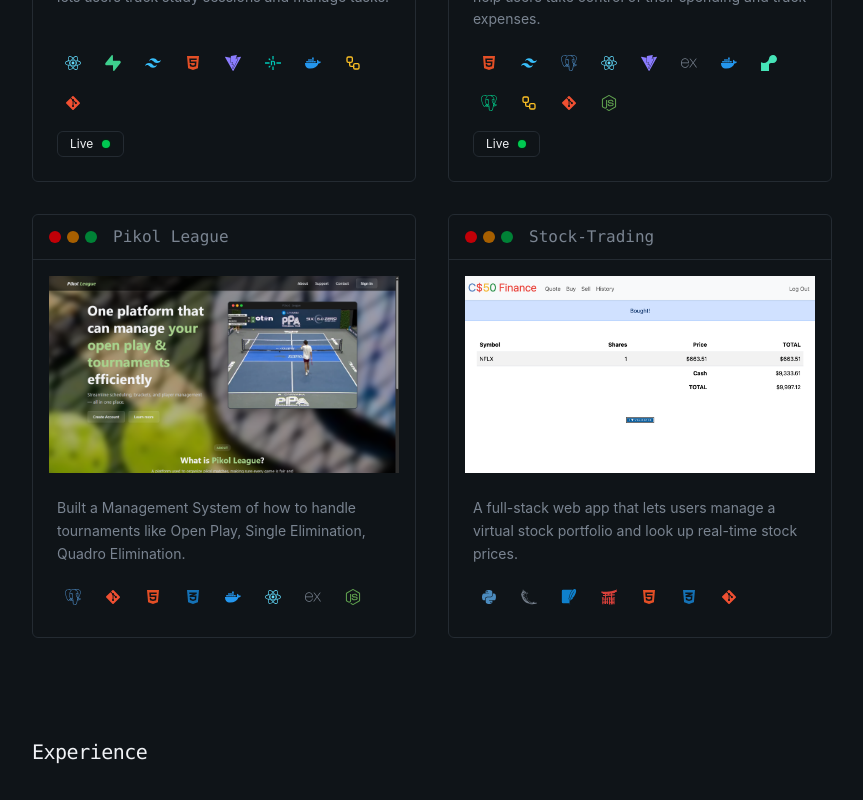
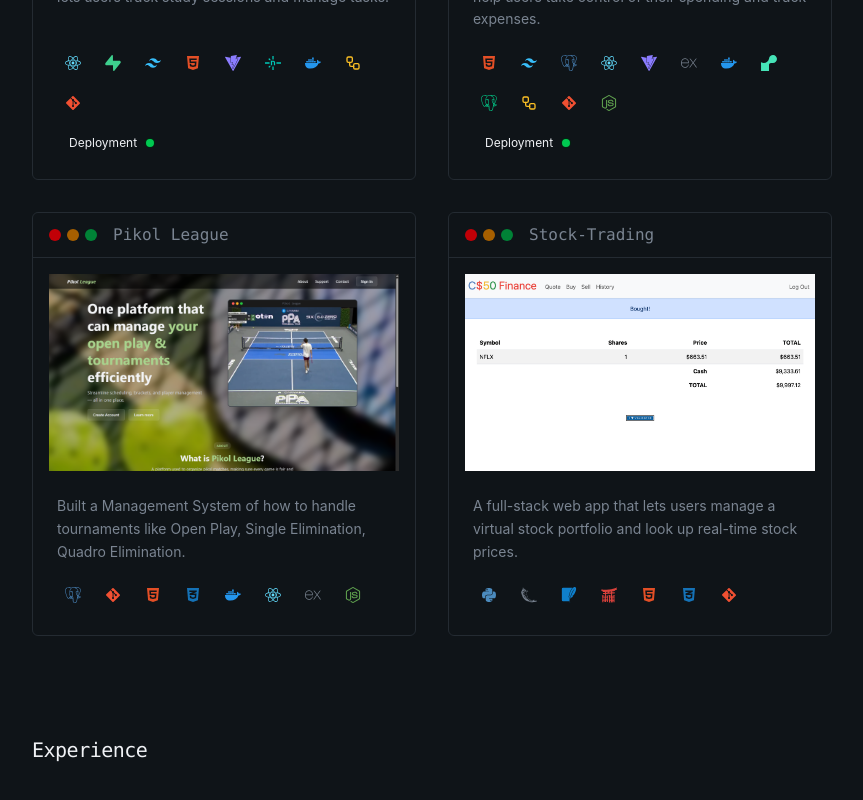
Before and after one commit to Ein-shen/My-porfolio, a React (Vite) app: page / in a window 1280 px wide. Shown: the part 1000-1800 px from the top of the page, without its empty margins (208-1071 px from the left). Built offline with nearby package versions, Linux system fonts and the light colour scheme; the HTML template or start-up script is replaced by a standard one.

Commit message:
remove the border and rename it deployment

```diff
--- a/src/sections/Projects.jsx
+++ b/src/sections/Projects.jsx
@@ -179,10 +179,10 @@ export const Projects = () => {
                       href={project.live}
                       target="_blank"
                       rel="noopener noreferrer"
-                      className="group inline-flex w-fit items-center gap-2 rounded-md border border-border px-3 py-1 text-xs transition-colors hover:bg-muted"
+                      className="group inline-flex w-fit items-center gap-2 rounded-md  px-3 py-1 text-xs transition-colors hover:bg-muted"
                     >
-                      Live
-                      <span className="rounded-md border border-black/80 bg-green-500 px-1 py-1 transition-colors group-hover:bg-green-300"></span>
+                      Deployment
+                      <span className="rounded-md border border-black/80 bg-green-500 px-1 py-1 transition-colors group-hover:bg-green-600"></span>
                     </a>
                   )}
 
```
